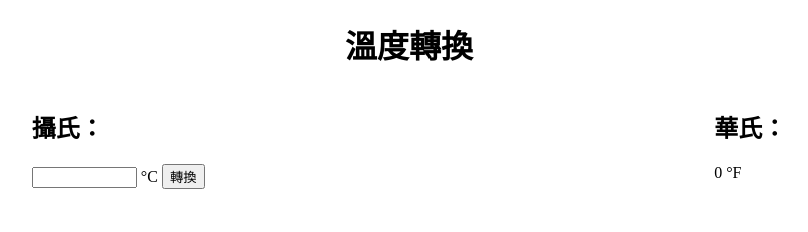
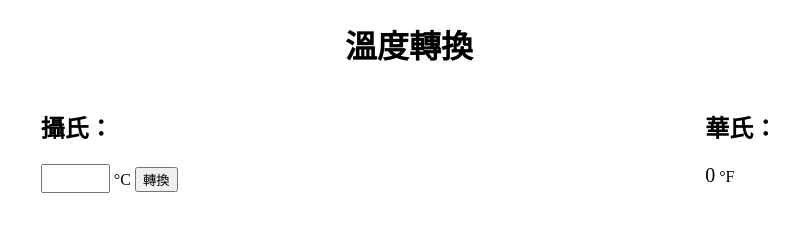
Before and after one commit to zzr1226sdo/Temperature, a plain HTML site: page index.html in a window 1280 px wide. Shown: the whole page, without its empty margins (231-1039 px from the left). Drawn offline with Linux system fonts and the light colour scheme.

Commit message:
change font size

```diff
--- a/index.html
+++ b/index.html
@@ -14,6 +14,12 @@
         display: flex;
         justify-content: space-around;
       }
+      #Celsius {
+        font-size: 20px;
+      }
+      #resultText {
+        font-size: 20px;
+      }
     </style>
   </head>
   <body>
@@ -23,7 +29,7 @@
     <div class="wrap">
       <div class="input">
         <h2>攝氏：</h2>
-        <input type="text" size="10" id="Celsius" />
+        <input type="text" size="3" id="Celsius" />
         <span>°C</span>
         <button>轉換</button>
       </div>
```
